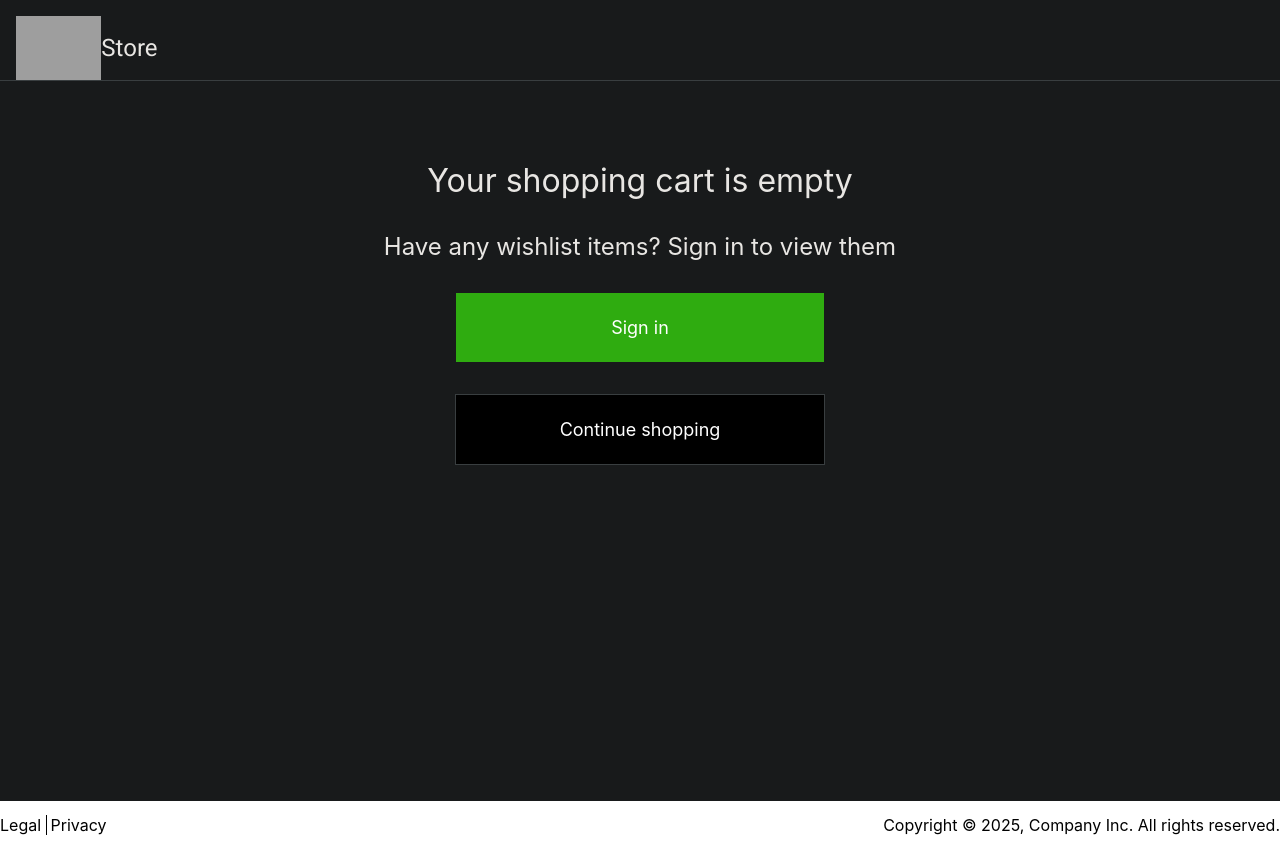
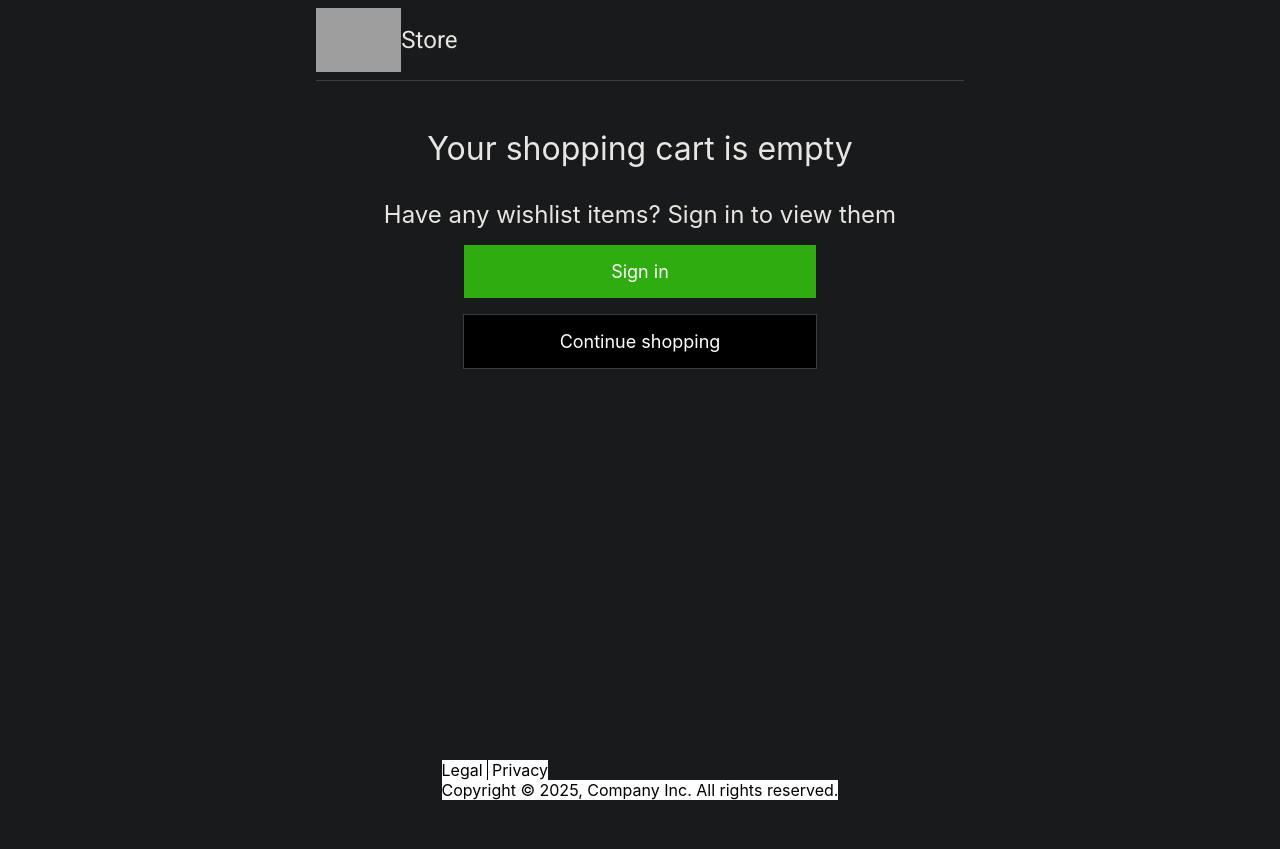
Before and after one commit to TroyWarez/basic-site, a React (Vite) app: page /checkout/cart in a window 1280 px wide. After the commit the page ends 800 px from the top, so only its background shows below. Built offline with nearby package versions, Linux system fonts and the light colour scheme; grey boxes are pictures that could not be loaded.

Commit message:
new navbar element type and css

```diff
--- a/src/components/NavigationBar/NavigationBar.module.css
+++ b/src/components/NavigationBar/NavigationBar.module.css
@@ -1,9 +1,11 @@
 .navbar {
-    padding-left: 1rem;
-    padding-top: 1rem;
     display: flex;
-    justify-content: flex-start!important;
     border-bottom: 1px solid var(--main-bg-accentColor);
+    align-items: center;
+    margin-left: auto;
+    margin-right: auto;
+    height: 5rem;
+    justify-items: flex-start;
 }
 .badge {
     background-color: rgb(87, 87, 87);
--- a/src/components/NavigationBar/NavigationBar.tsx
+++ b/src/components/NavigationBar/NavigationBar.tsx
@@ -7,11 +7,11 @@ interface NavigationBarProps {
 }
 export const NavigationBar = ( { cartItemAmount } : NavigationBarProps)  : JSX.Element => {
   return (
-    <div className={classes.navbar}>
+    <header className={classes.navbar}>
     <ImgButton imgPath={storefrontIcon} name={"Store"} altText={"Home"} linkPath="/"/>
     {(cartItemAmount) ?
     <ImgButton className={classes.cart} imgPath={storefrontCartIcon} altText={"Cart"} linkPath="/cart" ImgChild={<p className={classes.badge}/>}/> : <></> }
-    </div>
+    </header>
   )
 }
 
--- a/src/components/PageContainer/PageContainer.module.css
+++ b/src/components/PageContainer/PageContainer.module.css
@@ -2,7 +2,7 @@
     display: flex;
     flex-direction: column;
     width: 100vw;
-    height: 90vh;
-    justify-content: flex-start;
+    min-height: 100vh;
     align-items: center;
+    justify-content: space-between;
 }
--- a/src/pages/CartPage/CartPage.module.css
+++ b/src/pages/CartPage/CartPage.module.css
@@ -4,7 +4,7 @@
 }
 .spanLarge {
     font-size: xx-large!important;
-    margin-top: 5rem!important;
+    margin-top: 3rem!important;
 }
 .button {
     background-color: #2fac10; /* Green */
@@ -14,9 +14,9 @@
     text-decoration: none;
     display: inline-block;
     font-size: large;
-    margin-top: 2rem;
+    margin-top: 1rem;
     min-width: 20rem;
-    padding: 1.5rem;
+    padding: 1rem;
 }
 .buttonColored {
     background-color: black;
@@ -24,14 +24,14 @@
 }
 .footer {
     color: black;
+    background-color: white;
     text-decoration: none;
 }
 .container {
     display: flex;
-    justify-content: space-between;
+    flex-direction: column;
     align-items: center;
-    background-color: white;
-    height: 3rem;
+    min-width: 100%;
 }
 .privacy {
     border-left: 1px solid black;
--- a/src/pages/CartPage/CartPage.tsx
+++ b/src/pages/CartPage/CartPage.tsx
@@ -5,20 +5,20 @@ const CartPage = () => {
   return (
     <>
     <title>Shopping Cart</title>
+    <PageContainer>
+    <div className={classes.container}>
     <NavigationBar cartItemAmount={0}/>
-    <PageContainer>
       <span className={`${classes.spanLarge} ${classes.span}`}>Your shopping cart is empty</span>
       <span className={classes.span}>Have any wishlist items? Sign in to view them</span>
       <a className={classes.button } href="/customer/account/login/">Sign in</a>
       <a className={`${classes.button} ${classes.buttonColored}`} href="/en/products/">Continue shopping</a>
-    </PageContainer>
-    <div className={classes.container}>
+    </div>
     <div>
-    <a className={classes.footer} href="/legal/">Legal  </a>
-    <a className={`${classes.footer} ${classes.privacy}`} href="/legal/privacy/privacy-policy/">  Privacy</a>
-    </div>
+      <a className={classes.footer} href="/legal/">Legal  </a>
+      <a className={`${classes.footer} ${classes.privacy}`} href="/legal/privacy/privacy-policy/">  Privacy</a>
     <footer className={classes.footer}>Copyright © {new Date().getFullYear()}, Company Inc. All rights reserved.</footer>
     </div>
+    </PageContainer>
     </>
   );
 };
```
